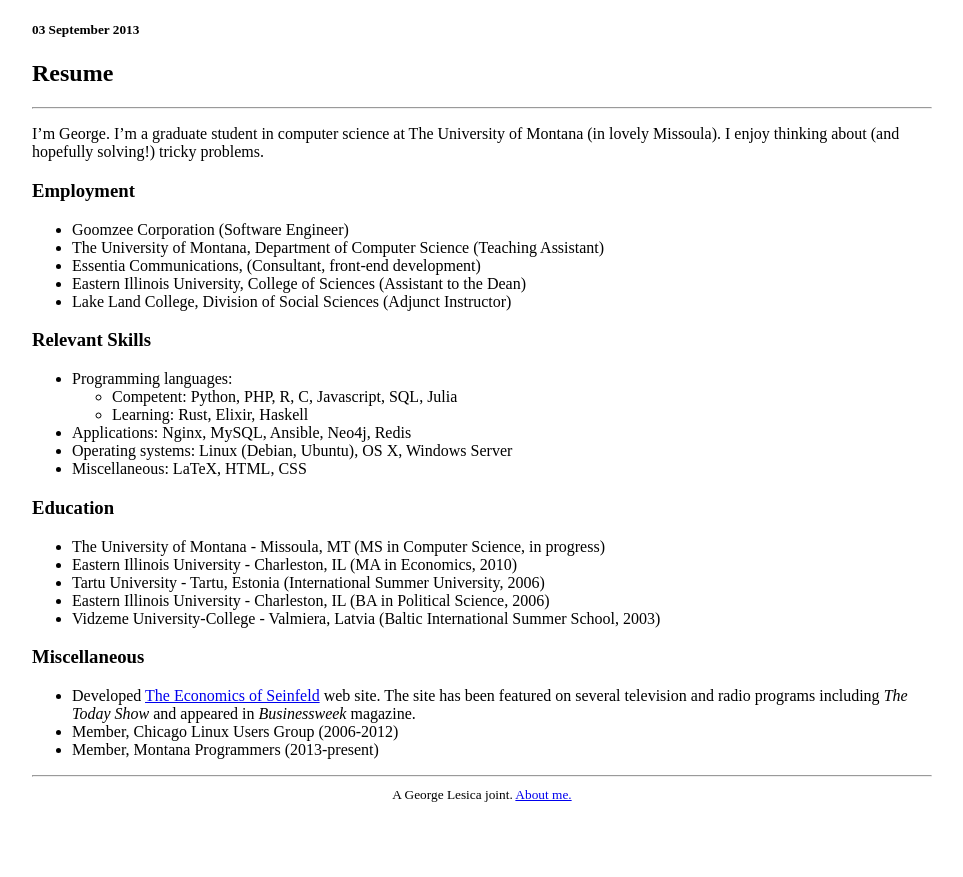
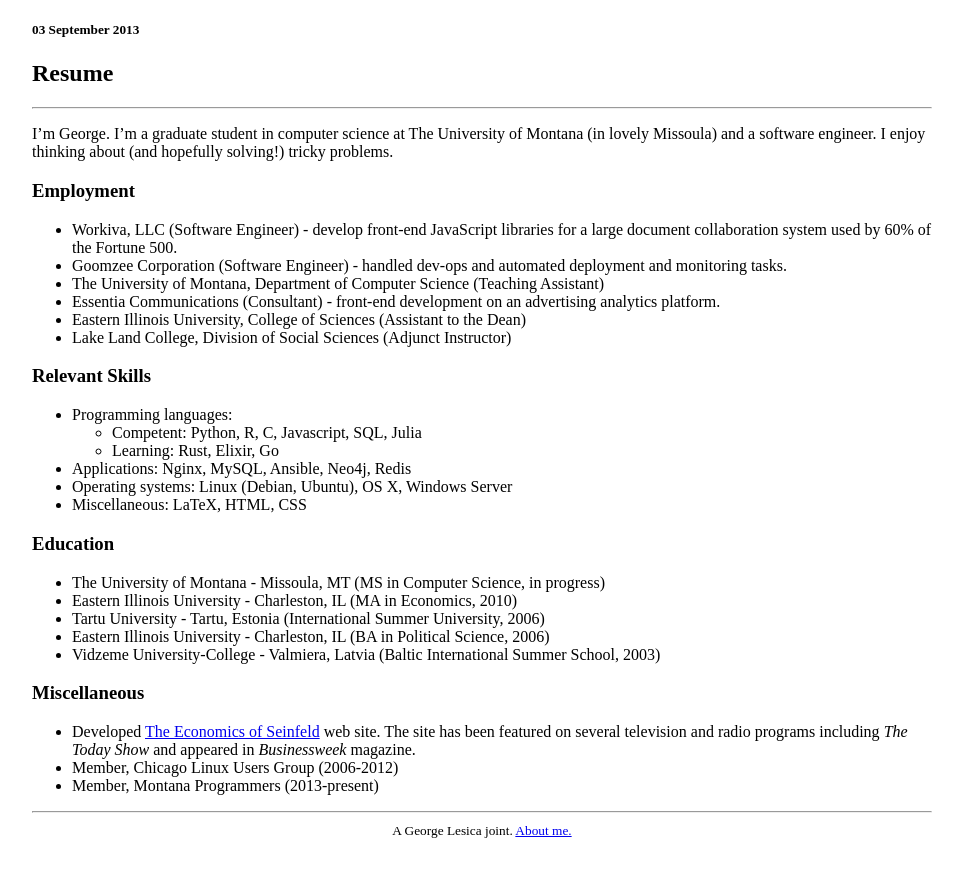
Before and after one commit to glesica/glesica.github.io, a Jekyll site: the page built from _posts/2013-09-03-Resume.md, in a window 1280 px wide. Shown: the top 877 px of the page, without its empty margins (158-1121 px from the left). Built offline with Jekyll 4.4.1, drawn with Linux system fonts in a browser that asks for light colours.

Commit message:
Update resume.

```diff
--- a/_posts/2013-09-03-Resume.md
+++ b/_posts/2013-09-03-Resume.md
@@ -3,23 +3,27 @@
 layout: post_page
 ---
 I'm George. I'm a graduate student in computer science at The University of
-Montana (in lovely Missoula). I enjoy thinking about (and hopefully solving!)
-tricky problems.
+Montana (in lovely Missoula) and a software engineer. I enjoy thinking about
+(and hopefully solving!) tricky problems.
 
 ### Employment
 
-  * Goomzee Corporation (Software Engineer)
+  * Workiva, LLC (Software Engineer) - develop front-end JavaScript libraries
+    for a large document collaboration system used by 60% of the Fortune 500.
+  * Goomzee Corporation (Software Engineer) - handled dev-ops and automated
+    deployment and monitoring tasks.
   * The University of Montana, Department of Computer Science (Teaching
     Assistant)
-  * Essentia Communications, (Consultant, front-end development)
+  * Essentia Communications (Consultant) - front-end development on an
+    advertising analytics platform.
   * Eastern Illinois University, College of Sciences (Assistant to the Dean)
   * Lake Land College, Division of Social Sciences (Adjunct Instructor)
 
 ### Relevant Skills
 
   * Programming languages:
-     * Competent: Python, PHP, R, C, Javascript, SQL, Julia
-     * Learning: Rust, Elixir, Haskell
+     * Competent: Python, R, C, Javascript, SQL, Julia
+     * Learning: Rust, Elixir, Go
   * Applications: Nginx, MySQL, Ansible, Neo4j, Redis
   * Operating systems: Linux (Debian, Ubuntu), OS X, Windows Server
   * Miscellaneous: LaTeX, HTML, CSS
```
